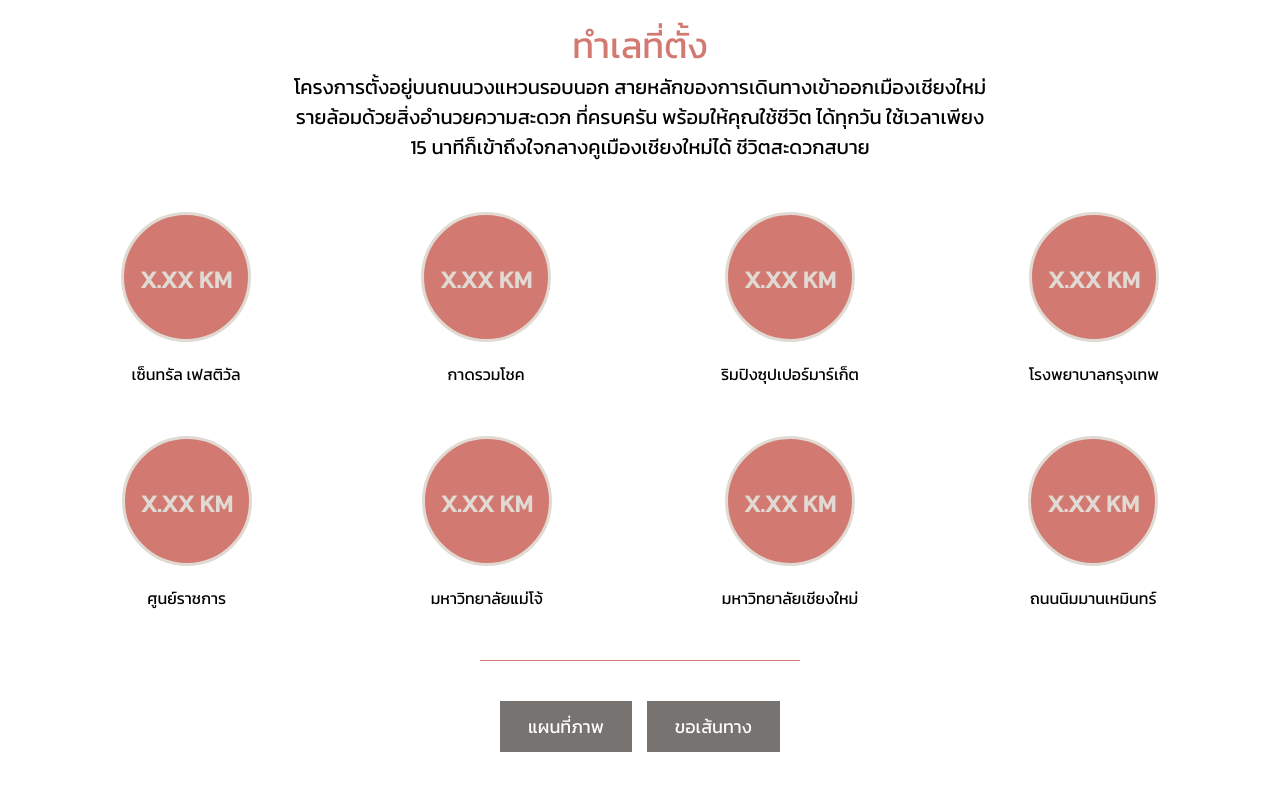
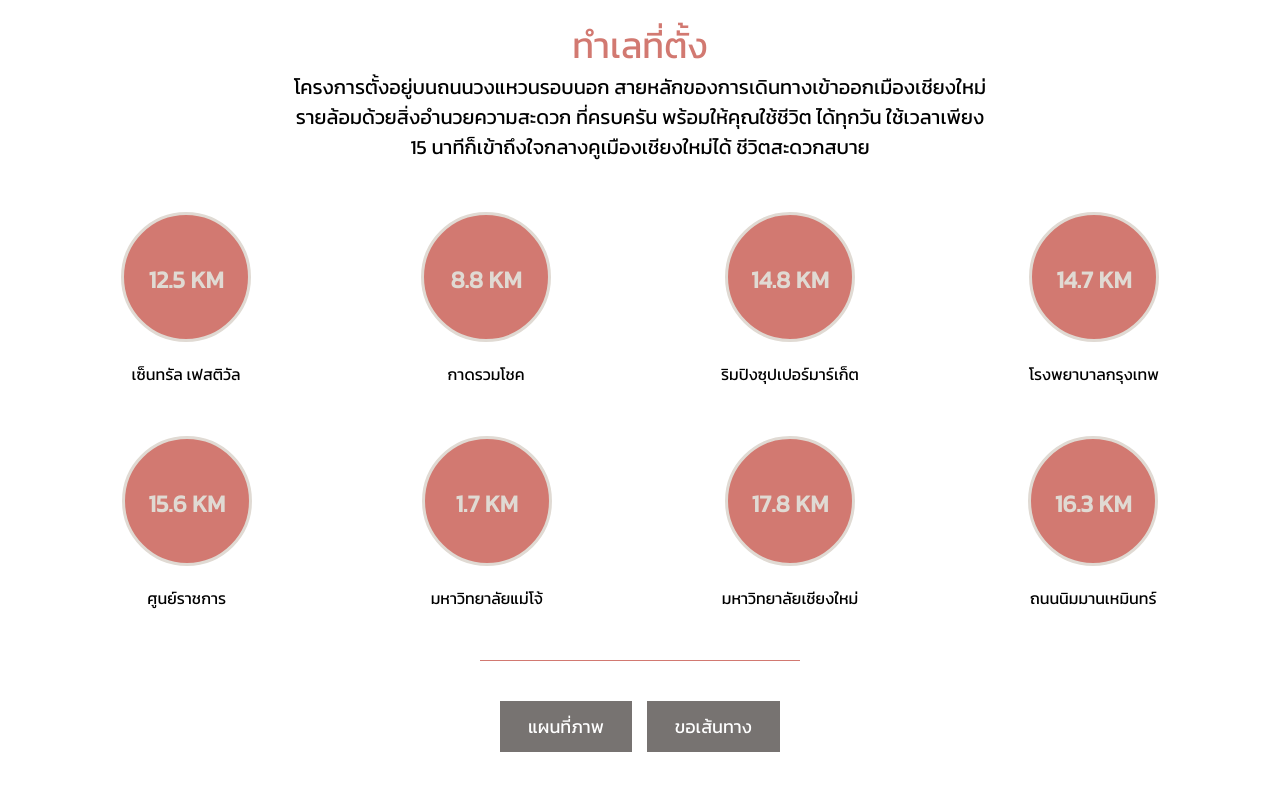
Before and after one commit to TUMnatthapon/qualitier-valla, a Next.js app: page / in a window 1280 px wide. Shown: the part 2127-2918 px from the top of the page. Built offline with nearby package versions, Linux system fonts and the light colour scheme.

Commit message:
Update Map

```diff
--- a/components/Location.tsx
+++ b/components/Location.tsx
@@ -16,49 +16,49 @@ const Location = () => {
       <div className="location --landmark">
         <div>
           <div className="round">
-            <div>X.XX KM</div>
+            <div>12.5 KM</div>
           </div>
           <div>เซ็นทรัล เฟสติวัล</div>
         </div>
         <div>
           <div className="round">
-            <div>X.XX KM</div>
+            <div>8.8 KM</div>
           </div>
           <div>กาดรวมโชค</div>
         </div>
         <div>
           <div className="round">
-            <div>X.XX KM</div>
+            <div>14.8 KM</div>
           </div>
           <div>ริมปิงซุปเปอร์มาร์เก็ต</div>
         </div>
         <div>
           <div className="round">
-            <div>X.XX KM</div>
+            <div>14.7 KM</div>
           </div>
           <div>โรงพยาบาลกรุงเทพ</div>
         </div>
         <div>
           <div className="round">
-            <div>X.XX KM</div>
+            <div>15.6 KM</div>
           </div>
           <div>ศูนย์ราชการ</div>
         </div>
         <div>
           <div className="round">
-            <div>X.XX KM</div>
+            <div>1.7 KM</div>
           </div>
           <div>มหาวิทยาลัยแม่โจ้</div>
         </div>
         <div>
           <div className="round">
-            <div>X.XX KM</div>
+            <div>17.8 KM</div>
           </div>
           <div>มหาวิทยาลัยเชียงใหม่</div>
         </div>
         <div>
           <div className="round">
-            <div>X.XX KM</div>
+            <div>16.3 KM</div>
           </div>
           <div>ถนนนิมมานเหมินทร์</div>
         </div>
@@ -67,19 +67,19 @@ const Location = () => {
       <div>
         <div className="location --map">
           <div className="btn btn-map">
-            <Link href="https://firebasestorage.googleapis.com/v0/b/qualitier-valla.appspot.com/o/Qualitier-3.jpg?alt=media&token=148d5dc2-9410-4c9b-aa7b-f5522f9f1c4b">
+            <Link href="https://firebasestorage.googleapis.com/v0/b/qualitier-valla.appspot.com/o/Map.jpg?alt=media&token=827257f6-468f-469c-8a17-5056cad1f346">
               <a target="_blank">แผนที่ภาพ</a>
             </Link>
           </div>
           <div className="btn btn-map">
-            <Link href="https://www.google.com/maps/dir//%E0%B8%9A%E0%B8%A3%E0%B8%B4%E0%B8%A9%E0%B8%B1%E0%B8%97+%E0%B8%9B%E0%B8%81%E0%B8%B4%E0%B8%95%E0%B9%89%E0%B8%B2+%E0%B8%88%E0%B8%B3%E0%B8%81%E0%B8%B1%E0%B8%94+142+%E0%B8%95%E0%B8%B3%E0%B8%9A%E0%B8%A5+%E0%B8%81%E0%B8%B0%E0%B8%97%E0%B8%B9%E0%B9%89+%E0%B8%AD%E0%B8%B3%E0%B9%80%E0%B8%A0%E0%B8%AD%E0%B8%81%E0%B8%B0%E0%B8%97%E0%B8%B9%E0%B9%89+%E0%B8%A0%E0%B8%B9%E0%B9%80%E0%B8%81%E0%B9%87%E0%B8%95+83120/@7.9179082,98.335327,16z/data=!4m8!4m7!1m0!1m5!1m1!1s0x305031efb00b9853:0xe7ed5ca6326494cf!2m2!1d98.335327!2d7.9179082">
+            <Link href="https://www.google.com/maps/dir//18.8864444,99.0174722/@18.8864495,99.0152835,17z">
               <a target="_blank">ขอเส้นทาง</a>
             </Link>
           </div>
         </div>
         <iframe
           style={{ border: 0 }}
-          src="https://www.google.com/maps/embed?pb=!1m18!1m12!1m3!1d3951.7811593023325!2d98.33361038339467!3d7.917913507579298!2m3!1f0!2f0!3f0!3m2!1i1024!2i768!4f13.1!3m3!1m2!1s0x305031efb00b9853%3A0xe7ed5ca6326494cf!2z4Lia4Lij4Li04Lip4Lix4LiXIOC4m-C4geC4tOC4leC5ieC4siDguIjguLPguIHguLHguJQ!5e0!3m2!1sth!2sth!4v1659510634704!5m2!1sth!2sth"
+          src="https://www.google.com/maps/embed?pb=!1m18!1m12!1m3!1d2196.5394005014023!2d99.0166202032996!3d18.88641906000045!2m3!1f0!2f0!3f0!3m2!1i1024!2i768!4f13.1!3m3!1m2!1s0x0%3A0x6153af36b873bec6!2zMTjCsDUzJzExLjIiTiA5OcKwMDEnMDIuOSJF!5e0!3m2!1sth!2sth!4v1661754650955!5m2!1sth!2sth"
           width="100%"
           height="400"
         />
--- a/next.config.js
+++ b/next.config.js
@@ -2,8 +2,10 @@
 const nextConfig = {
   reactStrictMode: true,
   swcMinify: true,
+  wcMinify: true,
   images: {
-    domains: ['images.unsplash.com','firebasestorage.googleapis.com']
+    unoptimized : true,
+    domains: ['images.unsplash.com','firebasestorage.googleapis.com'],
   },
 }
 
```
Also changed, not shown: 1 other file (tests, documents, lock files or other folders).
